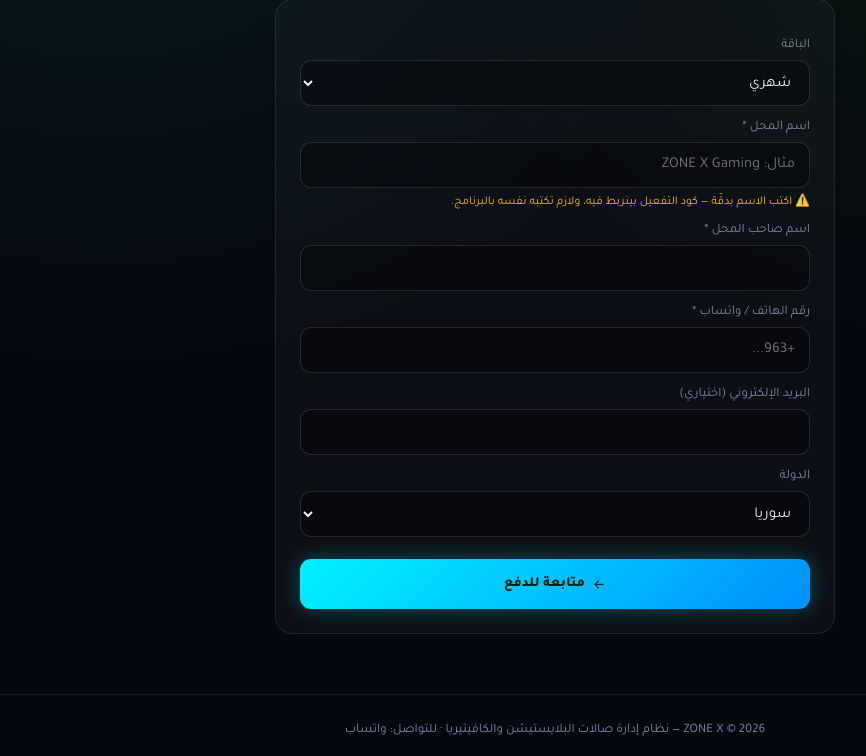
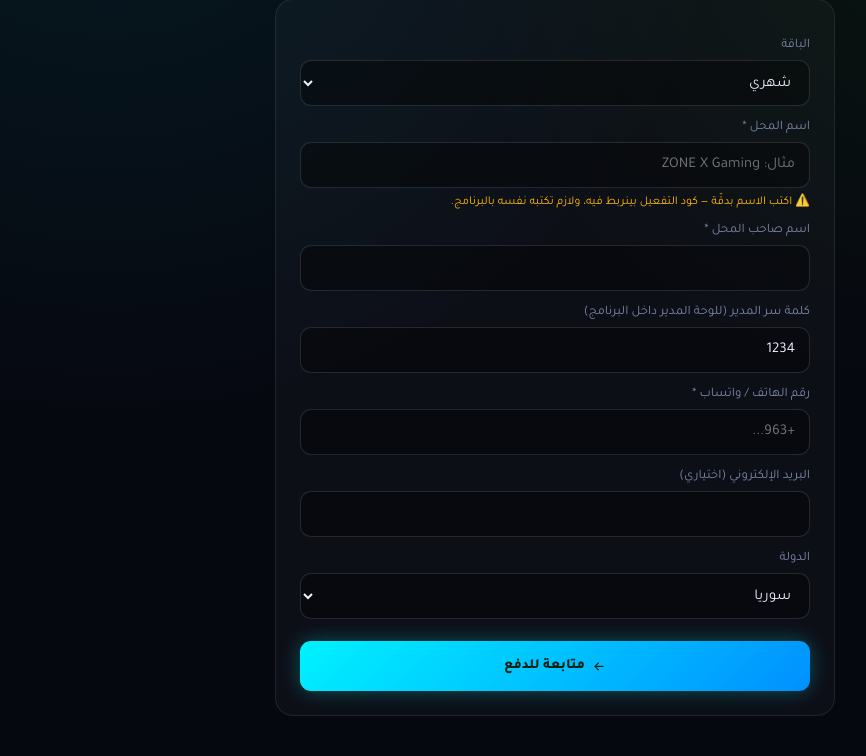
Before and after one commit to jad782/zonex-portal, a Django app: page /subscribe/ in a window 1280 px wide. Shown: the part 195-951 px from the top of the page, without its empty margins (85-951 px from the left). Run offline with Django 5.2, Linux system fonts and the light colour scheme.

Commit message:
add manager_password field at signup, visible in admin
Co-Authored-By: Claude Opus 4.8 <noreply@anthropic.com>

```diff
--- a/subscriptions/admin.py
+++ b/subscriptions/admin.py
@@ -18,7 +18,7 @@ class SubscriptionAdmin(admin.ModelAdmin):
 
     fieldsets = (
         ('معلومات المحل', {
-            'fields': ('store_name', 'owner_name', 'phone', 'email', 'country'),
+            'fields': ('store_name', 'owner_name', 'manager_password', 'phone', 'email', 'country'),
         }),
         ('الاشتراك', {
             'fields': ('plan', 'price', 'status'),
--- a/subscriptions/models.py
+++ b/subscriptions/models.py
@@ -39,6 +39,7 @@ STATUS_CHOICES = [
 class Subscription(models.Model):
     store_name = models.CharField(max_length=120, verbose_name="اسم المحل")
     owner_name = models.CharField(max_length=120, verbose_name="اسم صاحب المحل")
+    manager_password = models.CharField(max_length=50, default='1234', verbose_name="كلمة سر المدير")
     phone = models.CharField(max_length=40, verbose_name="رقم الهاتف / واتساب")
     email = models.EmailField(blank=True, null=True, verbose_name="البريد (اختياري)")
     country = models.CharField(max_length=10, choices=COUNTRY_CHOICES, default='SY', verbose_name="الدولة")
--- a/subscriptions/templates/portal/manage.html
+++ b/subscriptions/templates/portal/manage.html
@@ -30,6 +30,7 @@
     <div>
       <div style="font-weight:800;font-size:17px;color:var(--cyan)">{{ s.store_name }}</div>
       <div style="color:var(--muted);font-size:13px;margin-top:3px">{{ s.owner_name }} · {{ s.phone }} · {{ s.get_country_display }}</div>
+      <div style="font-size:12px;margin-top:3px">🔑 كلمة سر المدير: <b style="color:var(--amber);font-family:var(--mono)">{{ s.manager_password }}</b></div>
       <div style="margin-top:6px;font-size:13px">
         <span style="background:rgba(255,183,0,.12);color:var(--amber);padding:3px 10px;border-radius:8px">{{ s.get_plan_display }} · ${{ s.price }}</span>
         {% if s.transaction_id %}<span style="color:var(--muted);margin-right:8px">رقم العملية: <b>{{ s.transaction_id }}</b></span>{% endif %}
--- a/subscriptions/templates/portal/signup.html
+++ b/subscriptions/templates/portal/signup.html
@@ -23,6 +23,9 @@
     <label>اسم صاحب المحل *</label>
     <input class="input" name="owner_name" required value="{{ request.POST.owner_name }}">
 
+    <label>كلمة سر المدير (للوحة المدير داخل البرنامج)</label>
+    <input class="input" name="manager_password" placeholder="مثلاً: 4421 — تستعملها لفتح لوحة المدير" value="{{ request.POST.manager_password|default:'1234' }}">
+
     <label>رقم الهاتف / واتساب *</label>
     <input class="input" name="phone" required placeholder="+963..." value="{{ request.POST.phone }}">
 
--- a/subscriptions/views.py
+++ b/subscriptions/views.py
@@ -63,6 +63,7 @@ def signup(request):
 
         store_name = (request.POST.get('store_name') or '').strip()
         owner_name = (request.POST.get('owner_name') or '').strip()
+        manager_password = (request.POST.get('manager_password') or '').strip()
         phone = (request.POST.get('phone') or '').strip()
         email = (request.POST.get('email') or '').strip()
         country = request.POST.get('country', 'SY')
@@ -73,6 +74,7 @@ def signup(request):
             sub = Subscription.objects.create(
                 store_name=store_name,
                 owner_name=owner_name,
+                manager_password=manager_password or '1234',
                 phone=phone,
                 email=email or None,
                 country=country,
```
Also changed, not shown: subscriptions/migrations/0002_subscription_manager_password.py (added).
